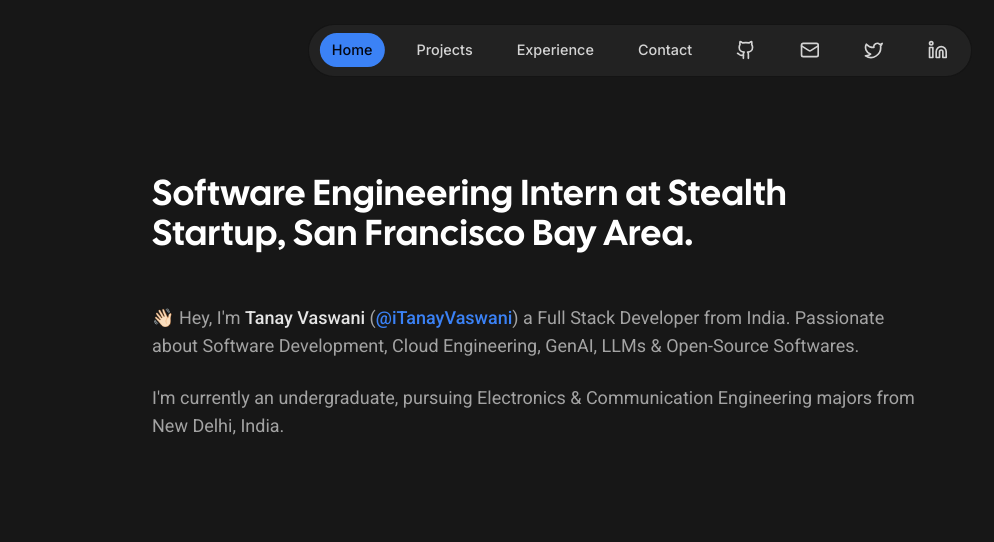
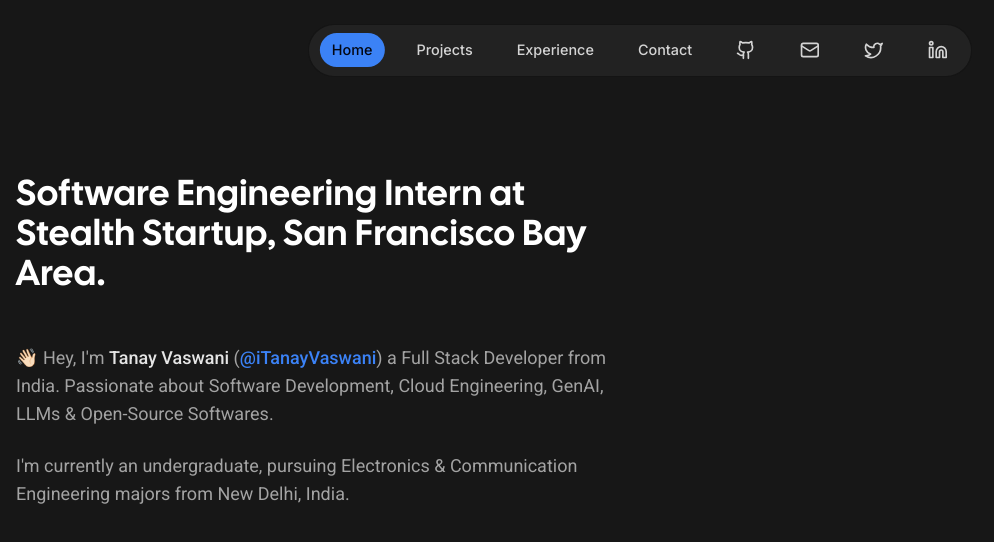
Before and after one commit to tanayvaswani/tanayvaswani-portfolio, a Next.js app: page / in a window 1280 px wide. Shown: the top 542 px of the page, without its empty margins (0-994 px from the left). Built offline with nearby package versions, Linux system fonts and the light colour scheme.

Commit message:
feat: img skeleton added

```diff
--- a/components/hero/hero-section.tsx
+++ b/components/hero/hero-section.tsx
@@ -19,7 +19,8 @@
 
 const HeroSection = () => {
   return (
-    <div className="flex flex-col px-6 md:max-w-screen-lg md:mx-auto">
+    <div className="flex flex-col md:flex-row items-center md:max-w-screen-xl md:mx-auto px-4">
+      <div className="w-full flex flex-col">
         <h1
           className={cn(
             "text-2xl md:text-4xl font-semibold md:max-w-screen-sm mb-6 md:mb-12",
@@ -68,6 +69,11 @@
           Communication Engineering majors from New Delhi, India.
         </motion.p>
       </div>
+
+      <div className="w-full flex items-center justify-center">
+        {/* Image */}
+      </div>
+    </div>
   );
 };
 
```
Lines whose indentation alone changed are shown as unchanged.
